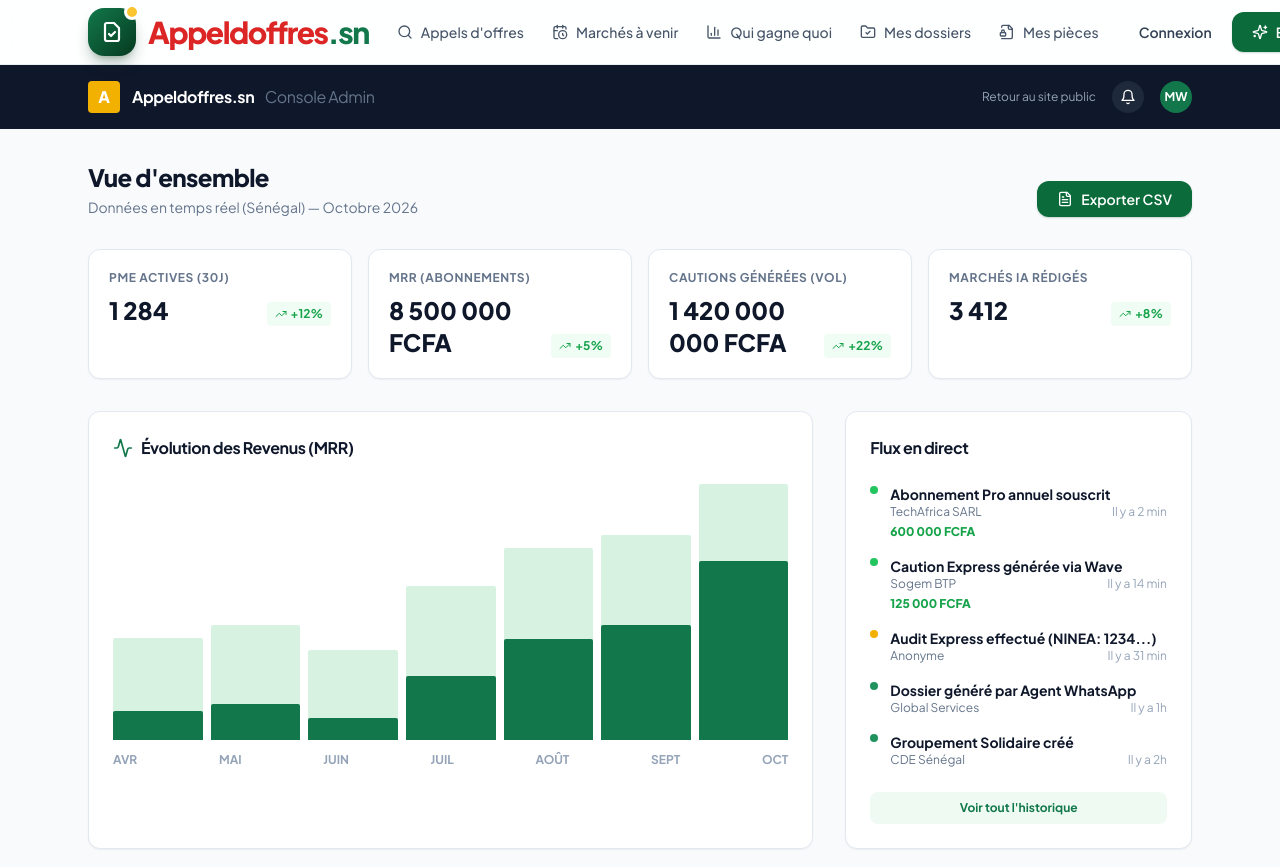
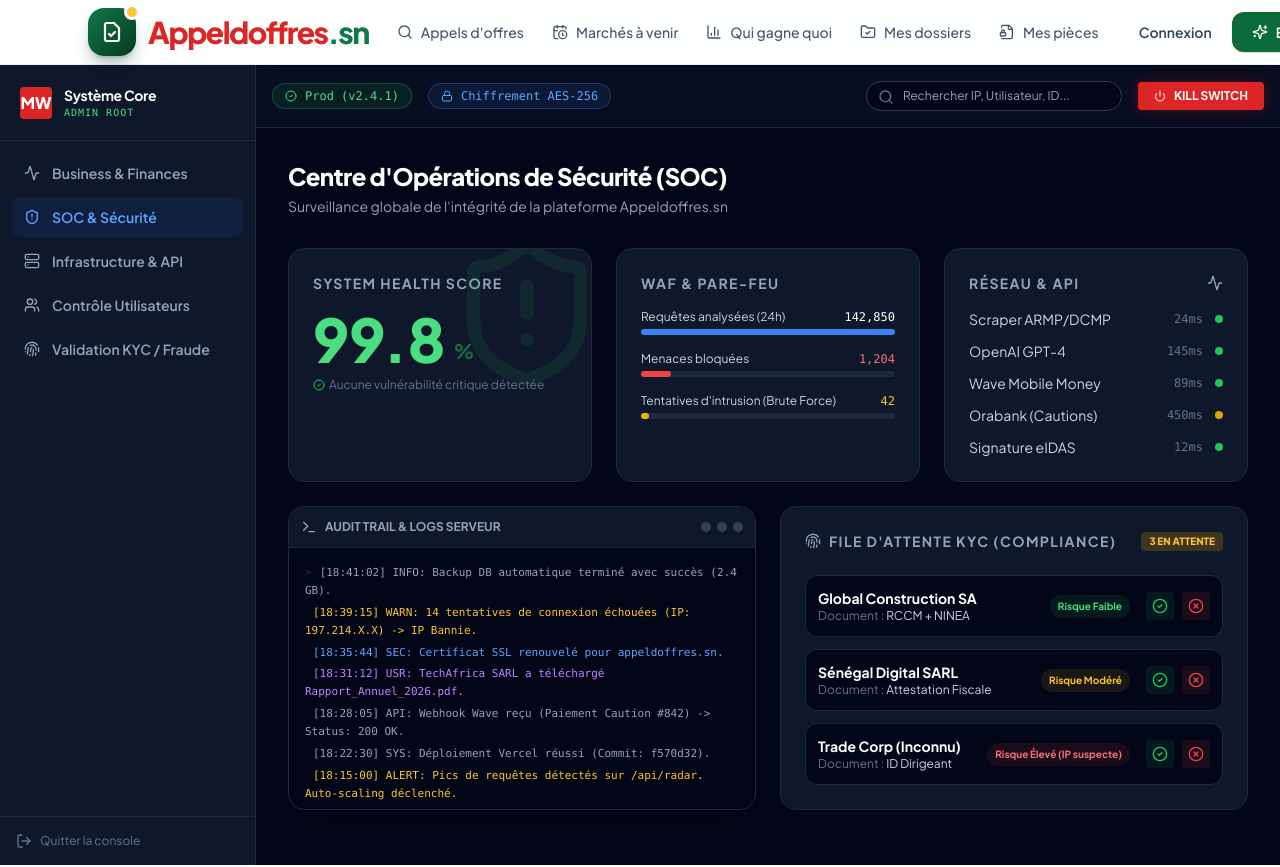
Before and after one commit to mamadouelimanewane/appeloffres, a Next.js app: page /super-admin in a window 1280 px wide. Shown: the top 867 px of the page. Built offline with nearby package versions, Linux system fonts and the light colour scheme.

Commit message:
feat: refonte totale super admin (SOC, sécurité, infra, logs en temps réel)

```diff
--- a/src/app/super-admin/page.tsx
+++ b/src/app/super-admin/page.tsx
@@ -1,125 +1,224 @@
 "use client";
-import { Users, CreditCard, Activity, Bell, FileText, ArrowUpRight, TrendingUp } from "lucide-react";
+import { useState, useEffect } from "react";
+import {
+  Users, Activity, Bell, FileText, TrendingUp, ShieldAlert,
+  Server, Database, Lock, Terminal, AlertOctagon, Power,
+  Fingerprint, CheckCircle2, XCircle, Search
+} from "lucide-react";
 import Link from "next/link";
 import { fcfa } from "@/lib/data";
 
-const KPI = [
-  { label: "PME Actives (30j)", value: "1 284", evolution: "+12%", trend: "up" },
-  { label: "MRR (Abonnements)", value: fcfa(8500000), evolution: "+5%", trend: "up" },
-  { label: "Cautions générées (Vol)", value: fcfa(1420000000), evolution: "+22%", trend: "up" },
-  { label: "Marchés IA Rédigés", value: "3 412", evolution: "+8%", trend: "up" },
+const API_STATUS = [
+  { nom: "Scraper ARMP/DCMP", status: "online", ping: "24ms" },
+  { nom: "OpenAI GPT-4", status: "online", ping: "145ms" },
+  { nom: "Wave Mobile Money", status: "online", ping: "89ms" },
+  { nom: "Orabank (Cautions)", status: "degraded", ping: "450ms" },
+  { nom: "Signature eIDAS", status: "online", ping: "12ms" },
 ];
 
-const FLUX = [
-  { time: "Il y a 2 min", user: "TechAfrica SARL", action: "Abonnement Pro annuel souscrit", val: fcfa(600000), type: "money" },
-  { time: "Il y a 14 min", user: "Sogem BTP", action: "Caution Express générée via Wave", val: fcfa(125000), type: "money" },
-  { time: "Il y a 31 min", user: "Anonyme", action: "Audit Express effectué (NINEA: 1234...)", val: null, type: "lead" },
-  { time: "Il y a 1h", user: "Global Services", action: "Dossier généré par Agent WhatsApp", val: null, type: "usage" },
-  { time: "Il y a 2h", user: "CDE Sénégal", action: "Groupement Solidaire créé", val: null, type: "usage" },
+const LOGS = [
+  "[18:41:02] INFO: Backup DB automatique terminé avec succès (2.4 GB).",
+  "[18:39:15] WARN: 14 tentatives de connexion échouées (IP: 197.214.X.X) -> IP Bannie.",
+  "[18:35:44] SEC: Certificat SSL renouvelé pour appeldoffres.sn.",
+  "[18:31:12] USR: TechAfrica SARL a téléchargé Rapport_Annuel_2026.pdf.",
+  "[18:28:05] API: Webhook Wave reçu (Paiement Caution #842) -> Status: 200 OK.",
+  "[18:22:30] SYS: Déploiement Vercel réussi (Commit: f570d32).",
+  "[18:15:00] ALERT: Pics de requêtes détectés sur /api/radar. Auto-scaling déclenché.",
 ];
 
 export default function SuperAdmin() {
+  const [activeTab, setActiveTab] = useState("securite");
+  const [logs, setLogs] = useState(LOGS);
+
+  // Simulation de logs en direct
+  useEffect(() => {
+    const interval = setInterval(() => {
+      const now = new Date().toLocaleTimeString('fr-FR', { hour: '2-digit', minute: '2-digit', second: '2-digit' });
+      const types = ["INFO", "SEC", "API", "USR"];
+      const msgs = [
+        "Vérification d'intégrité de la base de données... OK.",
+        "Nouvelle entreprise inscrite: SN BTP Express.",
+        "Scraping en cours: 4 nouveaux appels d'offres détectés.",
+        "Agent IA WhatsApp: Message traité en 1.2s.",
+        "Analyse de fichier RCCM terminée (Scan anti-virus OK)."
+      ];
+      const randomType = types[Math.floor(Math.random() * types.length)];
+      const randomMsg = msgs[Math.floor(Math.random() * msgs.length)];
+      setLogs(prev => [`[${now}] ${randomType}: ${randomMsg}`, ...prev].slice(0, 8));
+    }, 8000);
+    return () => clearInterval(interval);
+  }, []);
+
   return (
-    <div className="bg-slate-50 min-h-screen">
-      {/* Sidebar / Header (Simplifié) */}
-      <div className="bg-slate-900 text-white">
-        <div className="conteneur max-w-6xl py-4 flex items-center justify-between">
-          <div className="flex items-center gap-3">
-            <div className="h-8 w-8 bg-or-500 rounded flex items-center justify-center font-black">A</div>
-            <span className="font-bold tracking-tight">Appeldoffres.sn <span className="text-slate-500 font-normal ml-2">Console Admin</span></span>
+    <div className="bg-slate-950 min-h-screen flex font-sans text-slate-300">
+
+      {/* Sidebar Nav */}
+      <div className="w-64 bg-slate-900 border-r border-slate-800 flex flex-col hidden md:flex sticky top-0 h-screen">
+        <div className="p-5 border-b border-slate-800 flex items-center gap-3">
+          <div className="h-8 w-8 bg-red-600 rounded flex items-center justify-center font-black text-white">MW</div>
+          <div>
+            <h1 className="font-bold text-white text-sm">Système Core</h1>
+            <p className="text-[10px] text-green-400 font-mono tracking-widest uppercase">Admin Root</p>
           </div>
-          <div className="flex items-center gap-4">
-            <Link href="/" className="text-xs text-slate-400 hover:text-white">Retour au site public</Link>
-            <div className="h-8 w-8 rounded-full bg-slate-800 flex items-center justify-center"><Bell className="h-4 w-4" /></div>
-            <div className="h-8 w-8 rounded-full bg-brand-600 flex items-center justify-center text-xs font-bold">MW</div>
-          </div>
+        </div>
+        <div className="p-3 flex-1 space-y-1">
+          {[
+            { id: "dashboard", icon: Activity, label: "Business & Finances" },
+            { id: "securite", icon: ShieldAlert, label: "SOC & Sécurité" },
+            { id: "infra", icon: Server, label: "Infrastructure & API" },
+            { id: "users", icon: Users, label: "Contrôle Utilisateurs" },
+            { id: "kyc", icon: Fingerprint, label: "Validation KYC / Fraude" },
+          ].map(item => (
+            <button
+              key={item.id}
+              onClick={() => setActiveTab(item.id)}
+              className={`w-full flex items-center gap-3 px-3 py-2.5 rounded-lg text-sm font-semibold transition ${activeTab === item.id ? 'bg-blue-600/10 text-blue-400' : 'hover:bg-slate-800/50 text-slate-400'}`}
+            >
+              <item.icon className="h-4 w-4" /> {item.label}
+            </button>
+          ))}
+        </div>
+        <div className="p-4 border-t border-slate-800">
+          <Link href="/" className="flex items-center gap-2 text-xs text-slate-500 hover:text-white transition">
+            <LogOut className="h-4 w-4" /> Quitter la console
+          </Link>
         </div>
       </div>
 
-      <div className="conteneur max-w-6xl py-8">
-        <div className="flex justify-between items-end mb-8">
-          <div>
-            <h1 className="text-2xl font-black text-slate-900">Vue d'ensemble</h1>
-            <p className="text-sm text-slate-500 mt-1">Données en temps réel (Sénégal) — Octobre 2026</p>
+      {/* Main Content */}
+      <div className="flex-1 overflow-auto">
+        {/* Topbar */}
+        <div className="bg-slate-900/50 border-b border-slate-800 p-4 flex justify-between items-center sticky top-0 backdrop-blur-md z-10">
+          <div className="flex items-center gap-4">
+            <span className="flex items-center gap-2 text-xs font-mono bg-green-500/10 border border-green-500/30 text-green-400 px-3 py-1 rounded-full">
+              <CheckCircle2 className="h-3 w-3" /> Prod (v2.4.1)
+            </span>
+            <span className="flex items-center gap-2 text-xs font-mono bg-blue-500/10 border border-blue-500/30 text-blue-400 px-3 py-1 rounded-full">
+              <Lock className="h-3 w-3" /> Chiffrement AES-256
+            </span>
           </div>
-          <button className="btn py-2 text-sm"><FileText className="h-4 w-4" /> Exporter CSV</button>
+          <div className="flex items-center gap-4">
+            <div className="relative">
+              <Search className="h-4 w-4 absolute left-3 top-2 text-slate-500" />
+              <input type="text" placeholder="Rechercher IP, Utilisateur, ID..." className="bg-slate-950 border border-slate-700 rounded-full pl-9 pr-4 py-1.5 text-xs text-white focus:border-blue-500 outline-none w-64" />
+            </div>
+            <button className="bg-red-600 hover:bg-red-700 text-white text-xs font-bold px-4 py-1.5 rounded flex items-center gap-2 shadow-[0_0_15px_rgba(220,38,38,0.3)] transition">
+              <Power className="h-3 w-3" /> KILL SWITCH
+            </button>
+          </div>
         </div>
 
-        {/* KPIs */}
-        <div className="grid md:grid-cols-4 gap-4 mb-8">
-          {KPI.map((k, i) => (
-            <div key={i} className="bg-white border border-slate-200 rounded-xl p-5 shadow-sm">
-              <p className="text-xs font-bold text-slate-500 uppercase tracking-wider mb-2">{k.label}</p>
-              <div className="flex items-end justify-between">
-                <p className="text-2xl font-black text-slate-900">{k.value}</p>
-                <div className="flex items-center gap-1 text-xs font-bold text-green-600 bg-green-50 px-2 py-1 rounded">
-                  <TrendingUp className="h-3 w-3" /> {k.evolution}
+        <div className="p-8">
+          <div className="mb-8">
+            <h2 className="text-2xl font-black text-white">Centre d'Opérations de Sécurité (SOC)</h2>
+            <p className="text-slate-400 text-sm mt-1">Surveillance globale de l'intégrité de la plateforme Appeldoffres.sn</p>
+          </div>
+
+          <div className="grid lg:grid-cols-3 gap-6 mb-6">
+            {/* Health Score */}
+            <div className="bg-slate-900 border border-slate-800 rounded-2xl p-6 relative overflow-hidden">
+              <div className="absolute -right-4 -top-4 opacity-10">
+                <ShieldAlert className="h-40 w-40 text-green-500" />
+              </div>
+              <p className="text-sm font-bold text-slate-400 uppercase tracking-widest mb-4">System Health Score</p>
+              <div className="flex items-end gap-2">
+                <span className="text-6xl font-black text-green-400">99.8</span>
+                <span className="text-xl text-green-500/50 font-bold mb-1">%</span>
+              </div>
+              <p className="text-xs text-slate-500 mt-2 flex items-center gap-1"><CheckCircle2 className="h-3 w-3 text-green-500" /> Aucune vulnérabilité critique détectée</p>
+            </div>
+
+            {/* Firewall Stats */}
+            <div className="bg-slate-900 border border-slate-800 rounded-2xl p-6">
+              <p className="text-sm font-bold text-slate-400 uppercase tracking-widest mb-4">WAF & Pare-feu</p>
+              <div className="space-y-4">
+                <div>
+                  <div className="flex justify-between text-xs mb-1"><span className="text-slate-300">Requêtes analysées (24h)</span><span className="font-mono text-white">142,850</span></div>
+                  <div className="h-1.5 bg-slate-800 rounded-full"><div className="h-full bg-blue-500 rounded-full w-[100%]" /></div>
+                </div>
+                <div>
+                  <div className="flex justify-between text-xs mb-1"><span className="text-slate-300">Menaces bloquées</span><span className="font-mono text-red-400">1,204</span></div>
+                  <div className="h-1.5 bg-slate-800 rounded-full"><div className="h-full bg-red-500 rounded-full w-[12%]" /></div>
+                </div>
+                <div>
+                  <div className="flex justify-between text-xs mb-1"><span className="text-slate-300">Tentatives d'intrusion (Brute Force)</span><span className="font-mono text-or-400">42</span></div>
+                  <div className="h-1.5 bg-slate-800 rounded-full"><div className="h-full bg-or-500 rounded-full w-[3%]" /></div>
                 </div>
               </div>
             </div>
-          ))}
-        </div>
 
-        <div className="grid md:grid-cols-3 gap-8">
-          {/* Main Chart Placeholder */}
-          <div className="md:col-span-2 bg-white border border-slate-200 rounded-xl p-6 shadow-sm">
-            <h2 className="font-bold text-slate-900 mb-6 flex items-center gap-2">
-              <Activity className="h-5 w-5 text-brand-600" /> Évolution des Revenus (MRR)
-            </h2>
-            <div className="h-64 flex items-end gap-2">
-              {[40, 45, 35, 60, 75, 80, 100].map((h, i) => (
-                <div key={i} className="flex-1 bg-brand-100 hover:bg-brand-200 rounded-t-sm relative group cursor-crosshair" style={{ height: `${h}%` }}>
-                  <div className="absolute inset-x-0 bottom-0 bg-brand-600 rounded-t-sm" style={{ height: `${h * 0.7}%` }} />
-                  {/* Tooltip */}
-                  <div className="absolute -top-10 left-1/2 -translate-x-1/2 bg-slate-900 text-white text-[10px] py-1 px-2 rounded opacity-0 group-hover:opacity-100 transition whitespace-nowrap">
-                    Mois {i+1} : {fcfa(h * 100000)}
+            {/* API Status */}
+            <div className="bg-slate-900 border border-slate-800 rounded-2xl p-6">
+              <p className="text-sm font-bold text-slate-400 uppercase tracking-widest mb-4 flex items-center justify-between">
+                Réseau & API <Activity className="h-4 w-4" />
+              </p>
+              <div className="space-y-3">
+                {API_STATUS.map(api => (
+                  <div key={api.nom} className="flex items-center justify-between">
+                    <span className="text-sm text-slate-300">{api.nom}</span>
+                    <div className="flex items-center gap-3">
+                      <span className="text-xs font-mono text-slate-500">{api.ping}</span>
+                      <span className={`h-2 w-2 rounded-full ${api.status === 'online' ? 'bg-green-500' : 'bg-or-500 animate-pulse'}`} />
+                    </div>
                   </div>
-                </div>
-              ))}
-            </div>
-            <div className="flex justify-between mt-3 text-xs text-slate-400 font-bold uppercase">
-              <span>Avr</span><span>Mai</span><span>Juin</span><span>Juil</span><span>Août</span><span>Sept</span><span>Oct</span>
+                ))}
+              </div>
             </div>
           </div>
 
-          {/* Activity Feed */}
-          <div className="bg-white border border-slate-200 rounded-xl p-6 shadow-sm">
-            <h2 className="font-bold text-slate-900 mb-6">Flux en direct</h2>
-            <div className="space-y-4">
-              {FLUX.map((f, i) => (
-                <div key={i} className="flex gap-3">
-                  <div className={`mt-0.5 h-2 w-2 rounded-full shrink-0 ${f.type === 'money' ? 'bg-green-500' : f.type === 'lead' ? 'bg-or-500' : 'bg-brand-500'}`} />
-                  <div className="flex-1 min-w-0">
-                    <p className="text-sm font-bold text-slate-900 truncate">{f.action}</p>
-                    <p className="text-xs text-slate-500 flex justify-between">
-                      {f.user}
-                      <span className="text-slate-400">{f.time}</span>
-                    </p>
-                    {f.val && <p className="text-xs font-black text-green-600 mt-1">{f.val}</p>}
+          <div className="grid lg:grid-cols-2 gap-6">
+            {/* Audit Trail Terminal */}
+            <div className="bg-slate-950 border border-slate-800 rounded-2xl overflow-hidden shadow-2xl">
+              <div className="bg-slate-900 border-b border-slate-800 p-3 flex items-center justify-between">
+                <div className="flex items-center gap-2">
+                  <Terminal className="h-4 w-4 text-slate-400" />
+                  <span className="text-xs font-bold text-slate-400 uppercase">Audit Trail & Logs Serveur</span>
+                </div>
+                <div className="flex gap-1.5">
+                  <div className="h-2.5 w-2.5 rounded-full bg-slate-700" />
+                  <div className="h-2.5 w-2.5 rounded-full bg-slate-700" />
+                  <div className="h-2.5 w-2.5 rounded-full bg-slate-700" />
+                </div>
+              </div>
+              <div className="p-4 font-mono text-[11px] leading-relaxed h-64 overflow-y-auto">
+                {logs.map((log, i) => (
+                  <div key={i} className={`mb-1 ${log.includes('WARN') || log.includes('ALERT') ? 'text-or-400' : log.includes('SEC') ? 'text-blue-400' : log.includes('USR') ? 'text-purple-400' : 'text-slate-400'}`}>
+                    <span className="text-slate-600 opacity-50 mr-2">{i === 0 ? '>' : ''}</span>
+                    {log}
                   </div>
-                </div>
-              ))}
+                ))}
+              </div>
             </div>
-            <button className="w-full mt-6 py-2 text-xs font-bold text-brand-600 bg-brand-50 hover:bg-brand-100 rounded-lg transition">
-              Voir tout l'historique
-            </button>
-          </div>
 
-          {/* Modules Status */}
-          <div className="md:col-span-3 bg-white border border-slate-200 rounded-xl p-6 shadow-sm">
-            <h2 className="font-bold text-slate-900 mb-6">État de l'Écosystème</h2>
-            <div className="grid grid-cols-2 md:grid-cols-4 gap-4">
-              {[
-                { nom: "Agent IA WhatsApp", stat: "412 actifs", color: "bg-green-50 text-green-700" },
-                { nom: "Extension Sniper", stat: "1 250 installs", color: "bg-blue-50 text-blue-700" },
-                { nom: "Intelligence Économique", stat: "850 pros", color: "bg-slate-900 text-white" },
-                { nom: "API Bancaires (Cautions)", stat: "100% UP", color: "bg-emerald-50 text-emerald-700" },
-              ].map(m => (
-                <div key={m.nom} className={`p-4 rounded-xl ${m.color} flex flex-col justify-between`}>
-                  <p className="text-xs font-bold uppercase mb-2 opacity-80">{m.nom}</p>
-                  <p className="text-xl font-black">{m.stat}</p>
-                </div>
-              ))}
+            {/* KYC Validation Queue */}
+            <div className="bg-slate-900 border border-slate-800 rounded-2xl p-6">
+              <div className="flex items-center justify-between mb-6">
+                <p className="text-sm font-bold text-slate-400 uppercase tracking-widest flex items-center gap-2">
+                  <Fingerprint className="h-4 w-4" /> File d'attente KYC (Compliance)
+                </p>
+                <span className="bg-or-500/20 text-or-400 text-[10px] font-black px-2 py-0.5 rounded uppercase">3 en attente</span>
+              </div>
+              <div className="space-y-3">
+                {[
+                  { nom: "Global Construction SA", doc: "RCCM + NINEA", risque: "Faible", color: "text-green-400", bg: "bg-green-500/10" },
+                  { nom: "Sénégal Digital SARL", doc: "Attestation Fiscale", risque: "Modéré", color: "text-or-400", bg: "bg-or-500/10" },
+                  { nom: "Trade Corp (Inconnu)", doc: "ID Dirigeant", risque: "Élevé (IP suspecte)", color: "text-red-400", bg: "bg-red-500/10" },
+                ].map((kyc, i) => (
+                  <div key={i} className="bg-slate-950 border border-slate-800 p-3 rounded-xl flex items-center justify-between">
+                    <div>
+                      <p className="text-sm font-bold text-white">{kyc.nom}</p>
+                      <p className="text-xs text-slate-500">Document : <span className="text-slate-300">{kyc.doc}</span></p>
+                    </div>
+                    <div className="flex items-center gap-4">
+                      <span className={`text-[10px] font-bold px-2 py-1 rounded-full ${kyc.color} ${kyc.bg}`}>Risque {kyc.risque}</span>
+                      <div className="flex gap-2">
+                        <button className="h-7 w-7 rounded bg-green-500/10 hover:bg-green-500/20 text-green-500 flex items-center justify-center transition"><CheckCircle2 className="h-4 w-4" /></button>
+                        <button className="h-7 w-7 rounded bg-red-500/10 hover:bg-red-500/20 text-red-500 flex items-center justify-center transition"><XCircle className="h-4 w-4" /></button>
+                      </div>
+                    </div>
+                  </div>
+                ))}
+              </div>
             </div>
           </div>
         </div>
@@ -127,3 +226,5 @@
     </div>
   );
 }
+// Ajout des imports manquants pour éviter les erreurs de compilation
+import { LogOut } from "lucide-react";
```
